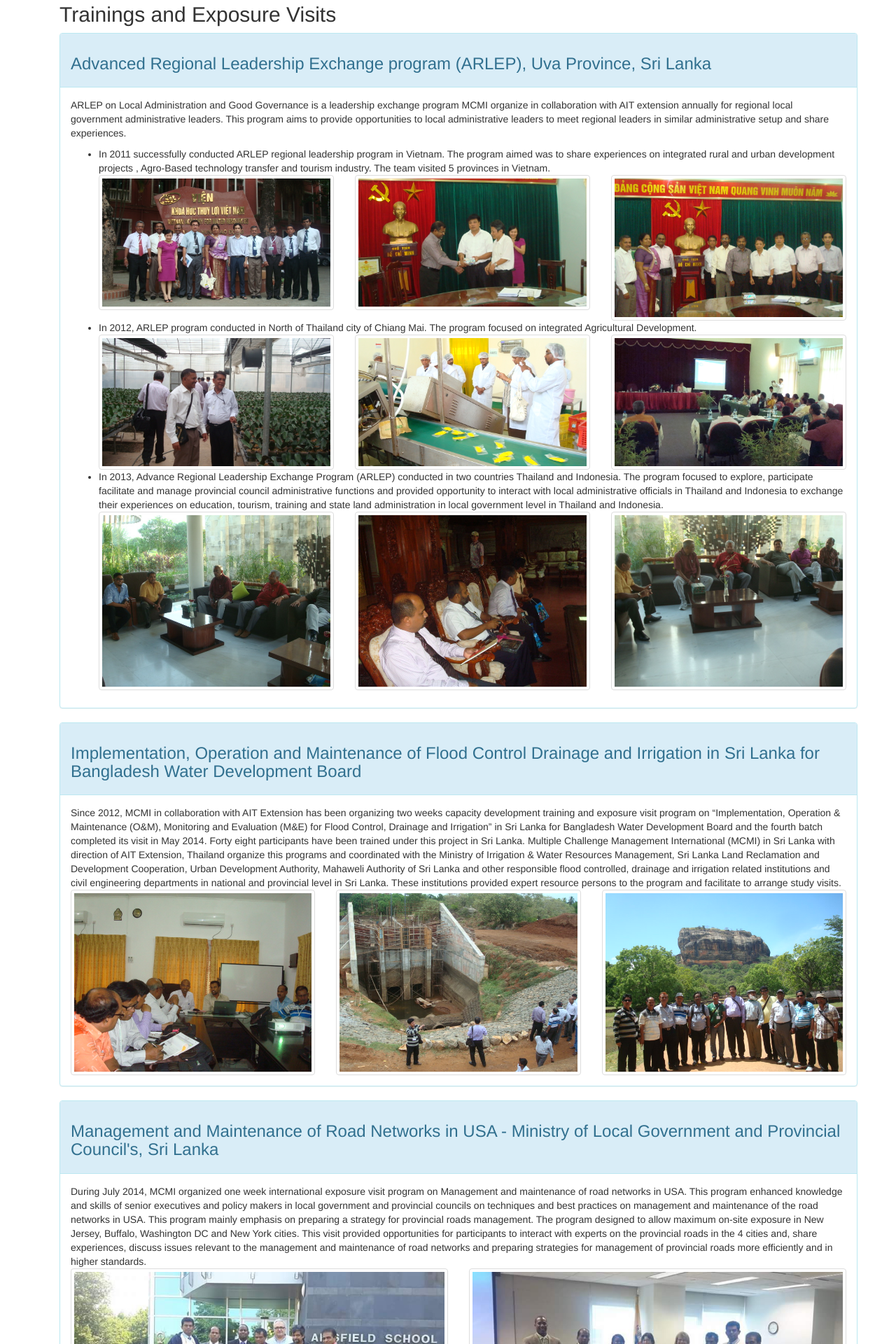
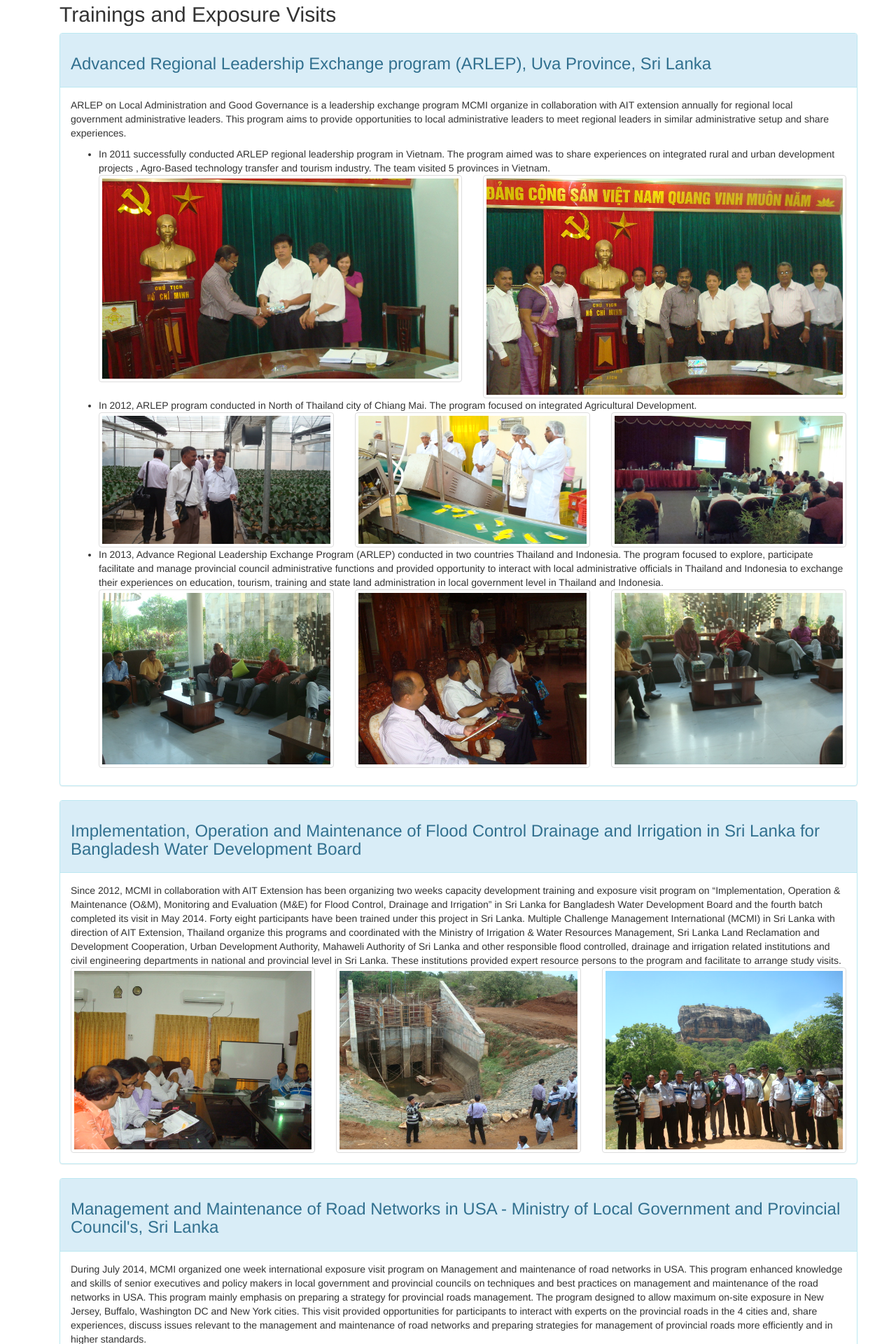
Before and after one commit to beyond2013/mcmi, a Jekyll site: the page built from trainging.html, in a window 1280 px wide. Shown: the part 303-2223 px from the top of the page at 70% size. Built offline with Jekyll 4.4.1, drawn with Linux system fonts in a browser that asks for light colours; nearby versions of some CDN libraries.

Commit message:
changed photo on training page

```diff
--- a/trainging.html
+++ b/trainging.html
@@ -26,15 +26,15 @@ weight: 40
 			 , Agro-Based technology transfer and tourism industry. The team visited 5 provinces
 			  in Vietnam.
 			  <div class="row">
-			<div class="col-md-4 col-sm-6">
+			<!--div class="col-md-6 col-sm-6">
 			<figure>
 				<a href="{{site.baseurl}}/assets/images/Vietnam1.jpg">
 				   <img class="img-responsive img-thumbnail img-hover" src="{{site.baseurl}}/assets/images/Vietnam1.jpg" alt="ARLEP Vietnam image 1"/>
-				  <!-- <figcaption> Have to place a description of the pic here.</figcaption> -->
+				   <figcaption> Have to place a description of the pic here.</figcaption>
 				  </a>
 			</figure>
-			</div> <!-- col -->
-			<div class="col-md-4 col-sm-6">
+			</div>  -->
+			<div class="col-md-6 col-sm-6">
 			<figure>
 				<a href="{{site.baseurl}}/assets/images/Vietnam2.jpg">
 				   <img class="img-responsive img-thumbnail img-hover" src="{{site.baseurl}}/assets/images/Vietnam2.jpg" alt="ARLEP Vietnam image 2"/>
@@ -42,7 +42,7 @@ weight: 40
 				  </a>
 			</figure>
 			</div> <!-- col -->
-			<div class="col-md-4 col-sm-6">
+			<div class="col-md-6 col-sm-6">
 			<figure>
 				<a href="{{site.baseurl}}/assets/images/Vietnam3.jpg">
 				   <img class="img-responsive img-thumbnail img-hover" src="{{site.baseurl}}/assets/images/Vietnam3.jpg" alt="ARLEP Vietnam image 3"/>
```
